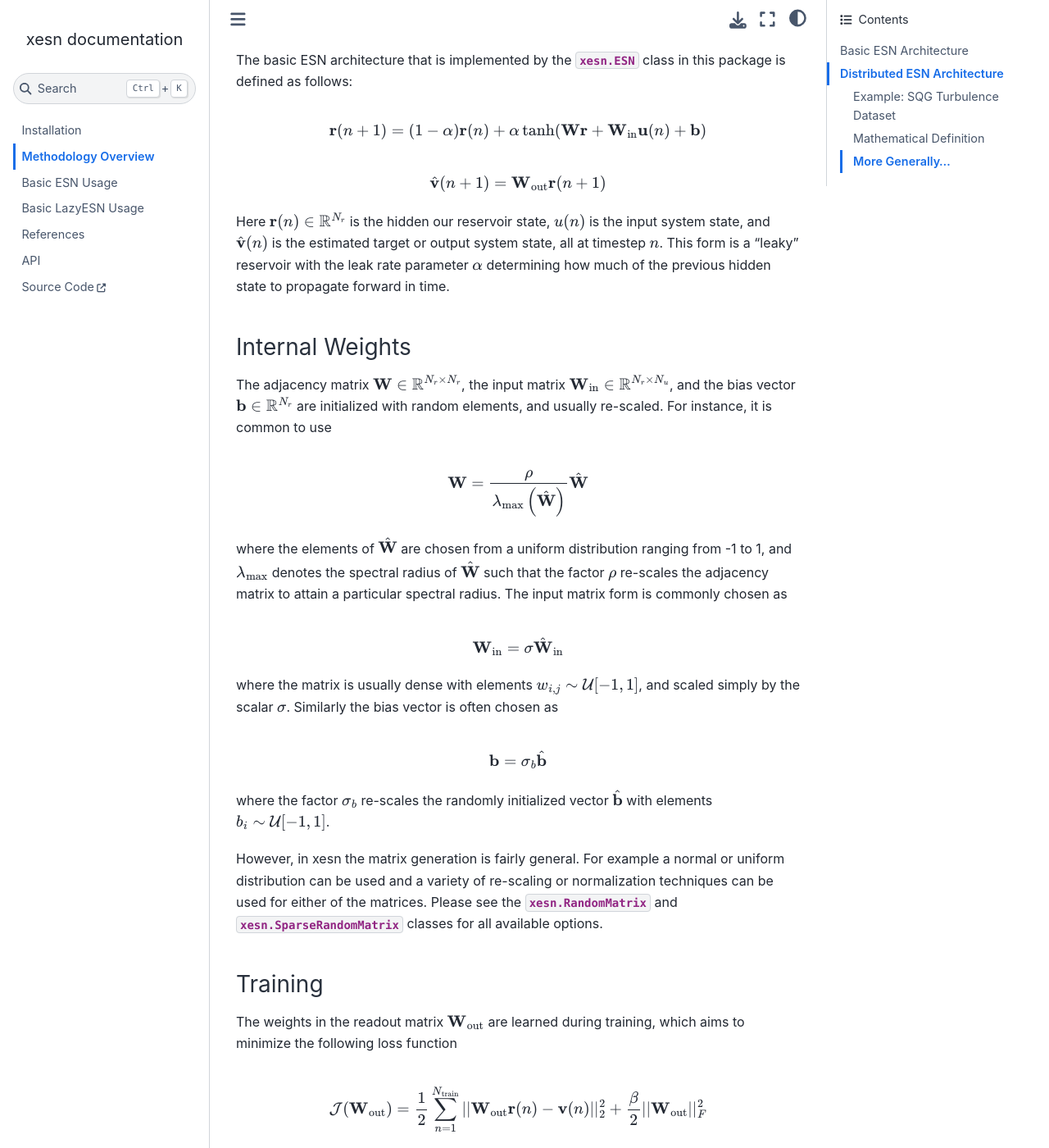
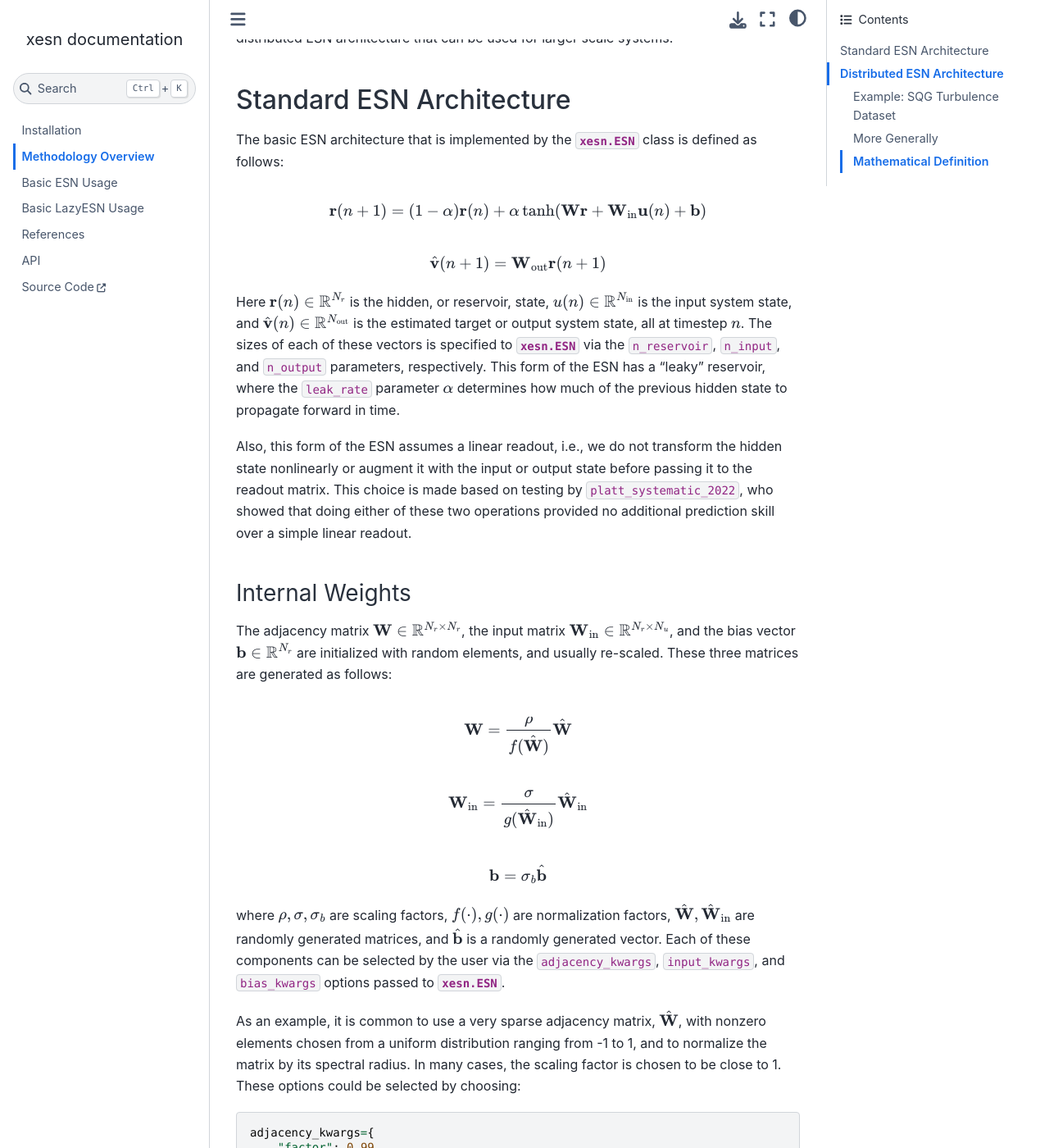
Before and after one commit to timothyas/xesn, a Sphinx documentation site: the page built from docs/methods.rst, in a window 1280 px wide and 1400 px high, scrolled down 331 px. Shown: the whole window at 82% size. Built offline with Sphinx 7.4.7 and the Sphinx Book theme 1.1.4, drawn with Linux system fonts in a browser that asks for light colours; cross-references to code outside the pages are shown as plain code; some of the changed text lies outside the part shown.

Commit message:
methods basically done

```diff
--- a/docs/index.rst
+++ b/docs/index.rst
@@ -7,7 +7,7 @@
 ==================
 
 **xesn** is a python package for implementing Echo State Networks (ESNs), a
-particular form of Recurrent Neural Network originally discovered by
+particular form of Recurrent Neural Network originally introduced by
 :cite:t:`jaeger_echo_2001`.
 The main purpose of the package is to enable ESNs for relatively large scale
 weather and climate applications,
--- a/docs/methods.rst
+++ b/docs/methods.rst
@@ -9,11 +9,17 @@
 determined by a handful of global or "macro-scale" scalar parameters, thereby avoiding
 problems during backpropagation and reducing training time dramatically.
 
-Basic ESN Architecture
-######################
+This page describes our two ESN implementations.
+First is a "standard" ESN architecture that is useful for small
+systems that can easily fit into memory on a computer.
+Second is a distributed ESN architecture that can be used for larger scale
+systems.
 
-The basic ESN architecture that is implemented by the :class:`xesn.ESN` class in this
-package is defined as follows:
+Standard ESN Architecture
+#########################
+
+The basic ESN architecture that is implemented by the :class:`xesn.ESN` class
+is defined as follows:
 
 .. math::
    \mathbf{r}(n + 1) = (1 - \alpha) \mathbf{r}(n) +
@@ -23,12 +29,22 @@
 .. math::
    \hat{\mathbf{v}}(n + 1) = \mathbf{W}_\text{out} \mathbf{r}(n+1)
 
-Here :math:`\mathbf{r}(n)\in\mathbb{R}^{N_r}` is the hidden our reservoir state,
-:math:`u(n)` is the input system state, and
-:math:`\hat{\mathbf{v}}(n)` is the estimated target or output system state, all at
+Here :math:`\mathbf{r}(n)\in\mathbb{R}^{N_r}` is the hidden, or reservoir, state,
+:math:`u(n)\in\mathbb{R}^{N_\text{in}}` is the input system state, and
+:math:`\hat{\mathbf{v}}(n)\in\mathbb{R}^{N_\text{out}}` is the estimated target or output system state, all at
 timestep :math:`n`.
-This form is a "leaky" reservoir with the leak rate parameter :math:`\alpha`
-determining how much of the previous hidden state to propagate forward in time.
+The sizes of each of these vectors is specified to :class:`xesn.ESN` via the
+``n_reservoir``, ``n_input``, and ``n_output`` parameters, respectively.
+This form of the ESN has a "leaky" reservoir,
+where the ``leak_rate`` parameter :math:`\alpha`
+determines how much of the previous hidden state to propagate forward in time.
+
+Also, this form of the ESN assumes a linear readout, i.e., we do not transform
+the hidden state nonlinearly or augment it with the input or output state
+before passing it to the readout matrix.
+This choice is made based on testing by :cite:t:`platt_systematic_2022`, who
+showed that doing either of these two operations provided no additional
+prediction skill over a simple linear readout.
 
 Internal Weights
 ----------------
@@ -37,44 +53,83 @@
 the input matrix :math:`\mathbf{W}_\text{in}\in\mathbb{R}^{N_r \times N_u}`,
 and the bias vector :math:`\mathbf{b}\in\mathbb{R}^{N_r}`
 are initialized with random elements, and usually re-scaled.
-For instance, it is common to use
+These three matrices are generated as follows:
 
 .. math::
-   \mathbf{W} = \dfrac{\rho}{{\lambda}_\text{max}\left(\hat{\mathbf{W}}\right)}
+   \mathbf{W} = \dfrac{\rho}{f(\hat{\mathbf{W}})}
    \hat{\mathbf{W}}
 
-where the elements of :math:`\hat{\mathbf{W}}` are chosen from a uniform distribution ranging from -1 to 1,
-and :math:`{\lambda}_\text{max}` denotes the spectral radius of
-:math:`\hat{\mathbf{W}}` such that the factor :math:`\rho` re-scales the
-adjacency matrix to attain a particular spectral radius.
-The input matrix form is commonly chosen as
+.. math::
 
-.. math::
-   \mathbf{W}_\text{in} = \sigma\hat{\mathbf{W}}_\text{in}
-
-where the matrix is usually dense with elements
-:math:`w_{i,j}\sim\mathcal{U}[-1,1]`, and scaled simply by the scalar
-:math:`\sigma`.
-Similarly the bias vector is often chosen as
+   \mathbf{W}_\text{in} = \dfrac{\sigma}{g(\hat{\mathbf{W}}_\text{in})}
+   \hat{\mathbf{W}}_\text{in}
 
 .. math::
    \mathbf{b} = \sigma_b\hat{\mathbf{b}}
 
-where the factor :math:`\sigma_b` re-scales the randomly initialized vector
-:math:`\hat{\mathbf{b}}` with elements :math:`b_i\sim\mathcal{U}[-1,1]`.
+where :math:`\rho, \sigma, \sigma_b` are scaling factors, :math:`f(\cdot),
+g(\cdot)` are normalization factors, :math:`\hat{\mathbf{W}},
+\hat{\mathbf{W}}_\text{in}` are randomly generated matrices, and
+:math:`\hat{\mathbf{b}}` is a randomly generated vector.
+Each of these components can be selected by the user via the
+``adjacency_kwargs``,
+``input_kwargs``, and
+``bias_kwargs``
+options passed to :class:`xesn.ESN`.
 
-However, in xesn the matrix generation is fairly general.
-For example a normal or uniform distribution can be used and a variety of
-re-scaling or normalization techniques can be used for either of the matrices.
-Please see the
-:class:`xesn.RandomMatrix` and :class:`xesn.SparseRandomMatrix` classes for all available
-options.
+As an example, it is common to use a very sparse adjacency matrix,
+:math:`\hat{\mathbf{W}}`, with nonzero elements chosen from a uniform
+distribution ranging from -1 to 1,
+and to normalize the matrix by its spectral radius.
+In many cases, the scaling factor is chosen to be close to 1.
+These options could be selected by choosing:
+
+.. code-block:: python
+
+   adjacency_kwargs={
+       "factor": 0.99,
+       "distribution": "uniform",
+       "normalization": "eig",
+       "is_sparse": True,
+       "connectedness": 10,
+       }
+
+As another example, in :cite:t:`smith_temporal_2023` the authors used a dense
+input matrix with elements randomly chosen from a uniform distribution from -1
+to 1, and normalized the matrix by its largest singular value.
+This could be achieved as follows:
+
+.. code-block:: python
+
+   input_kwargs={
+       "factor": 0.5,
+       "distribution": "uniform",
+       "normalization": "svd",
+       }
+
+with the ``factor=0.5`` just for the sake of an example, and note that
+``is_sparse=False`` is the default if the option is not provided.
+
+The options to the bias vector are even more simple, as there is no option for
+sparsity and there are no normalization options.
+
+.. note::
+   Internally, all of the options shown above are passed to the
+   :class:`xesn.RandomMatrix` and :class:`xesn.SparseRandomMatrix` classes,
+   where the ``is_sparse`` option selects between the two.
+   Please see these two class descriptions for all available options, and
+   numerous examples for creating different matrices.
+   Also note that the number of rows and columns for each matrix and the length
+   of the bias vector are automatically chosen based on the sizes set within
+   the ESN.
+
 
 Training
 --------
 
 The weights in the readout matrix :math:`\mathbf{W}_\text{out}` are learned
-during training, which aims to minimize the following loss function
+during training, :meth:`xesn.ESN.train`,
+which aims to minimize the following loss function
 
 .. math::
    \mathcal{J}(\mathbf{W}_\text{out}) =
@@ -87,7 +142,8 @@
 :math:`||\mathbf{A}||_F = \sqrt{Tr(\mathbf{A}\mathbf{A}^T)}` is the Frobenius
 norm, :math:`N_{\text{train}}` is the number of timesteps used for training,
 and :math:`\beta` is a Tikhonov regularization parameter chosen to improve
-numerical stability and prevent overfitting.
+numerical stability and prevent overfitting, specified via the
+``tikhonov_parameter`` option to :class:`xesn.ESN`.
 
 Due to the fact that the weights in the adjacency matrix, input matrix, and bias
 vector are fixed, the readout matrix weights can be compactly written as the
@@ -110,16 +166,21 @@
 and similarly
 :math:`\mathbf{V} = (\mathbf{v}(1) \, \mathbf{v}(2) \, \cdots \, \mathbf{v}(N_{\text{train}}))`.
 
-TODO
-----
+Macro-Scale Parameters
+----------------------
 
-- note above in matrices that randommatrix and sparserandommatrix are being used
-  under the hood by ESN, and so reference to them is just that ... for reference
+From our experience, the most important macro-scale parameters that must be
+specified by the user are the
 
-- summarize the macro parameters?
+- input matrix scaling, :math:`\sigma`, ``input_kwargs["factor"]``
+- adjacency matrix scaling, :math:`\rho`, ``adjacency_kwargs["factor"]``
+- bias vector scaling, :math:`\sigma_b`, ``bias_kwargs["factor"]``
+- Tikhonov parameter, :math:`\beta`, ``tikhonov_parameter``
+- leak rate, :math:`\alpha`, ``leak_rate``
 
-- mention that only linear readout is supported, given results by Platt et al
-
+See ... for a discussion about using the
+`surrogate modeling toolbox <https://smt.readthedocs.io/en/latest/index.html>`_
+to perform Bayesian optimization and find well performing parameter values.
 
 Distributed ESN Architecture
 ############################
@@ -129,10 +190,18 @@
 In applications that have high dimensional system states, it becomes
 necessary to employ a parallelization strategy to distribute the target and
 hidden states across many semi-independent networks.
-xesn accomplishes this with a generalization of the algorithm introduced by
+:class:`xesn.LazyESN` accomplishes this with a generalization of the algorithm introduced by
 :cite:t:`pathak_model-free_2018`, where we use
 `dask <https://www.dask.org/>`_ to parallelize the
 computations.
+
+The :class:`xesn.LazyESN` architecture inherits most of its functionality from
+:class:`xesn.ESN`.
+The key difference between the two is how they interact with the underlying data
+they're working with.
+While the standard ESN had a single network, :class:`LazyESN` distributes
+multiple networks to different subdomains of a single dataset.
+This process is described with an example below.
 
 Example: SQG Turbulence Dataset
 -------------------------------
@@ -157,34 +226,93 @@
 dimensions, akin to domain decomposition techniques in General Circulation
 Models.
 The subdivisions are defined by specifying a chunk size
-(:attr:`xesn.LazyESN.esn_chunks`) to the model.
+to the model via ``esn_chunks``.
 In the case of our example, the chunk size is
 
 .. code-block:: python
 
-   {"x": 16, "y": 16, "z": 2, "time": -1}
+   esn_chunks={"x": 16, "y": 16, "z": 2}
 
-and the chunks are denoted by the black lines across the domain.
+and these chunks are denoted by the black lines across the domain in the figure
+above.
 Under the hood, :class:`xesn.LazyESN` assigns a local network to each chunk,
 where a single dask worker handles all the computations on each chunk.
+Note that unlike :class:`xesn.ESN`, :class:`xesn.LazyESN` does not have
+``n_input`` and ``n_output`` parameters, but these are instead inferred from the
+multi-dimensional chunksize, given by ``esn_chunks``.
 
 Communication between chunks is enabled by defining an overlap region,
 harnessing dask's flexible `overlap
 <https://docs.dask.org/en/latest/generated/dask.array.overlap.overlap.html>`_
-function.
+function (see `this explanation in the dask documentation
+<https://docs.dask.org/en/latest/array-overlap.html#explanation>`_ for
+additional description of this function).
 The overlap is defined by specifying the size of the overlap in each direction.
 For example
 
 .. code-block:: python
 
-   {"x": 1, "y": 1, "z": 0, "time": 0}
+   overlap={"x": 1, "y": 1, "z": 0}
 
-defines a single grid cell overlap in :math:`x` and :math:`y`.
-An example of a chunk with the additional overlap region is indicated by the
-white box in the figure above.
-Note that no overlap or chunking is allowed in the :math:`time` dimension, and
-that the boundary must be specified for chunks along the edge of the domain -
-see :class:`xesn.LazyESN` for details.
+defines a single grid cell overlap in :math:`x` and :math:`y`, but no overlap in
+the vertical.
+As an example, the overlap region is indicated by the white box in the figure
+above, where this overlap extends to both vertical levels for the chunk.
+
+.. note::
+   Because of how :class:`xesn.LazyESN` relies on dask chunks to define the
+   bounds of each distributed region, the time dimension is not allowed to be
+   chunked, nor can it have an overlap. That is, the size passed to
+   ``esn_chunks`` must be the size of the time dimension, or ``{"time":-1}``
+   (shorthand).
+   The only option allowed for ``overlap`` is ``{"time":0}``.
+   These are the defaults if nothing is provided for time as they are the only
+   acceptable options.
+
+We have to tell the :class:`xesn.LazyESN` how to handle overlaps on the
+boundaries.
+See `here <https://docs.dask.org/en/latest/array-overlap.html#boundaries>`_ for
+available options, since this is passed directly to dask's overlap function.
+In the case above, the domain is periodic in :math:`x` and :math:`y`, so we can
+simply write
+
+.. code-block:: python
+
+   boundary="periodic"
+
+One final option to :class:`xesn.LazyESN` is ``persist``. When dask arrays are
+told to ``.persist()`` it means that they are brought into memory, using the
+memory of the resources available (this means all data are brought into memory
+if on a localcluster).
+In :class:`xesn.LazyESN`, the ``persist`` option is a boolean, where if
+``True``, then ``.persist()`` is called in the following places:
+
+- in :class:`xesn.LazyESN.train` and :class:`xesn.LazyESN.predict`
+  on the input data, after calling dask's overlap function
+- in :class:`xesn.LazyESN.train` on the resulting readout matrix,
+  :attr:`xesn.LazyESN.Wout`, after all computations
+- in :class:`xesn.LazyESN.predict` on the resulting prediction, after all
+  computations
+
+See `this StackOverflow post
+<https://stackoverflow.com/questions/41806850/dask-difference-between-client-persist-and-client-compute>`_
+for some discussion about persisting data, and see
+`this page in the dask documentation
+<https://distributed.dask.org/en/latest/manage-computation.html#dask-collections-to-futures>`_
+for more information.
+
+
+More Generally
+--------------
+
+Here we make some notes for extending the description beyond this example.
+The dimensions that are chosen to be chunked (here :math:`x` and :math:`y`)
+should be first in the dimension order, and time needs to be last.
+Additionally, the time dimension needs to be labelled "time", whereas the names
+of all other dimensions do not matter.
+Finally, currently only two dimensions are regularly tested, but the
+capability to add more could be added in the future.
+
 
 Mathematical Definition
 -----------------------
@@ -192,8 +320,8 @@
 The parallelization is achieved by subdividing the domain into :math:`N_g` chunks, and
 assigning individual ESNs to each chunk.
 That is, we generate the sets
-:math:`\{\mathbf{u}_k \subset \mathbf{u} | k = \{1, 2, ..., N_g\} \}`, where
-each local input vector :math:`\mathbf{u}_k` includes the overlap region
+:math:`\{\mathbf{u}_k \subset \mathbf{u} | k = \{1, 2, ..., N_g\}\}`, and
+where each local input vector :math:`\mathbf{u}_k` includes the overlap region
 discussed above.
 The distributed ESN equations are
 
@@ -208,18 +336,10 @@
 Here :math:`\mathbf{r}_k, \, \mathbf{u}_k \, \mathbf{W}_\text{out}^k, \, \hat{\mathbf{v}}_k`
 are the hidden state, input state, readout matrix, and estimated output state
 associated with the :math:`k^{th}` data chunk.
-The local output state :math:`\hat{mathbf{v}}_k` does not include the
+The local output state :math:`\hat{\mathbf{v}}_k` does not include the
 overlap region.
 Note that the various macro-scale paramaters
 :math:`\{\alpha, \rho, \sigma, \sigma_b, \beta\}` are fixed for all chunks.
 Therefore the only components that drive unique hidden states on each chunk are
 the different input states :math:`\mathbf{u}_k` and the readout matrices
 :math:`\mathbf{W}_\text{out}^k`.
-
-More Generally...
------------------
-
-- The chunks don't need to be even
-- The chunk dimensions have to be first, and time dimension last
-- Only two chunk dimensions are regularly tested, but more could be added in the
-  future
```
